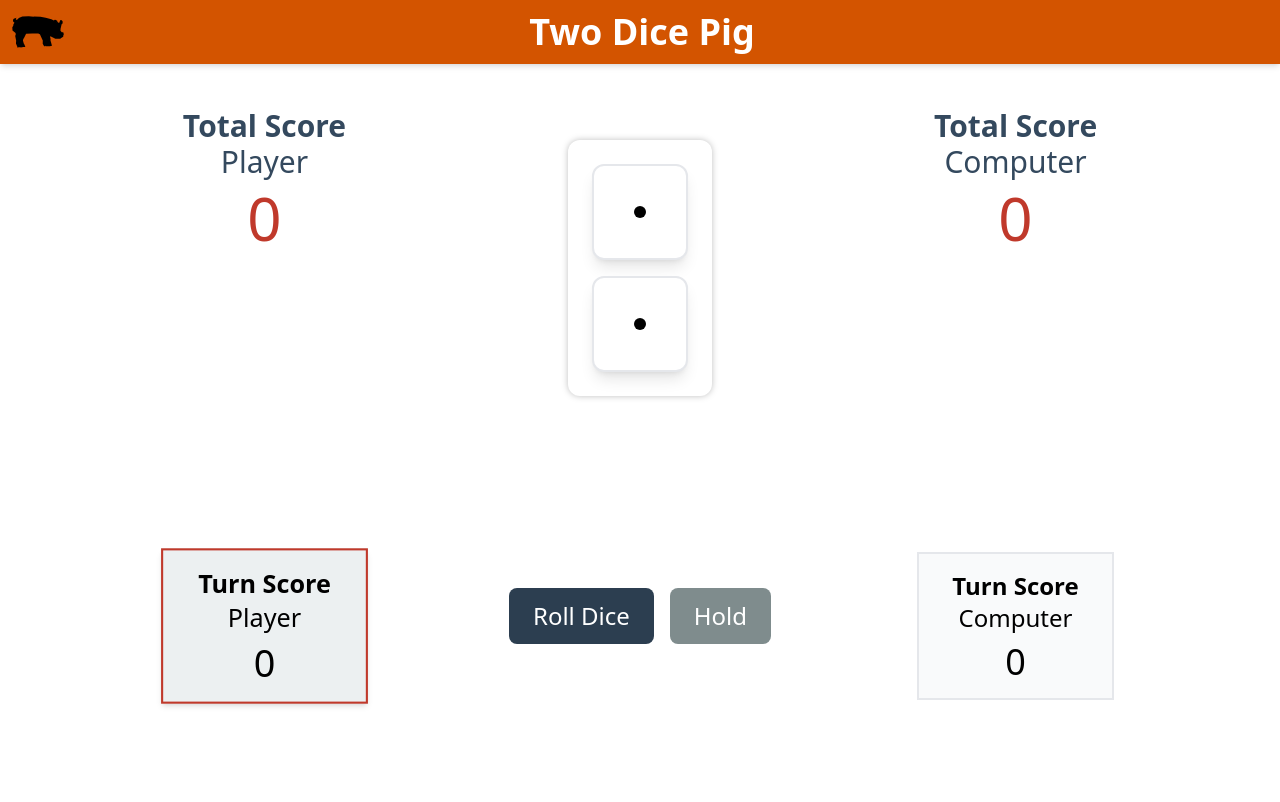
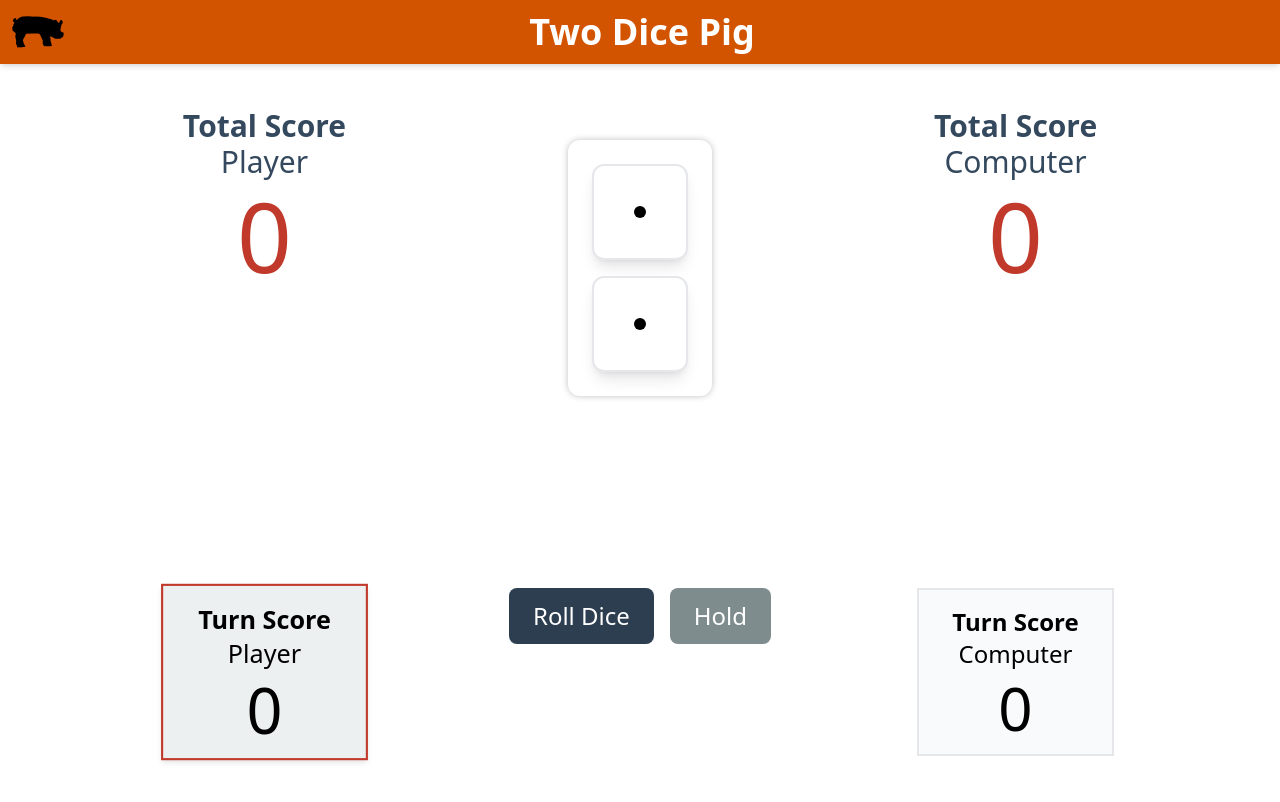
Before and after one commit to mmorris515/pig-game-new, a React (Vite) app: page /game in a window 1280 px wide. Shown: the top 802 px of the page. Built offline with nearby package versions, Linux system fonts and the light colour scheme; a web font is replaced by a local one.

Commit message:
Increase font size on scores

```diff
--- a/src/components/PlayerScore/PlayerScore.tsx
+++ b/src/components/PlayerScore/PlayerScore.tsx
@@ -20,7 +20,7 @@ const PlayerScore: React.FC<PlayerScoreProps> = ({
           <br />
           <span className="font-regular">{player.name}</span>
         </h2>
-        <div className="text-6xl text-pomegranate font-thin">
+        <div className="text-8xl text-pomegranate font-thin">
           {player.totalScore}
         </div>
       </div>
@@ -40,7 +40,7 @@ const PlayerScore: React.FC<PlayerScoreProps> = ({
         <br />
         <span className="font-regular">{player.name}</span>
       </h2>
-      <div className="text-4xl font-thin">{player.turnScore}</div>
+      <div className="text-6xl font-thin">{player.turnScore}</div>
     </div>
   );
 };
```
